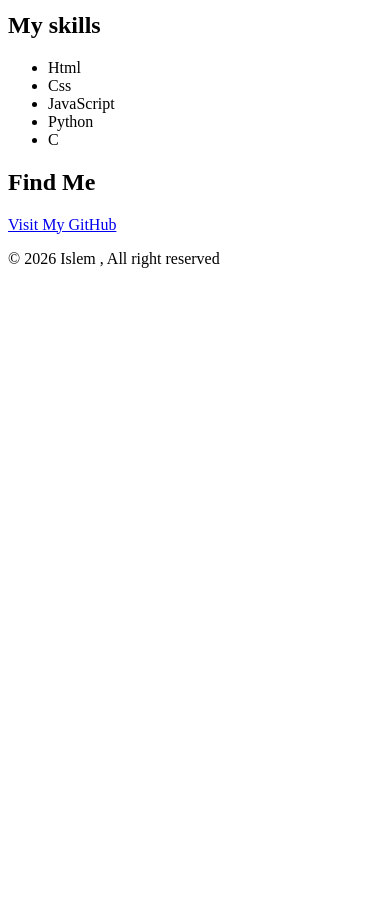
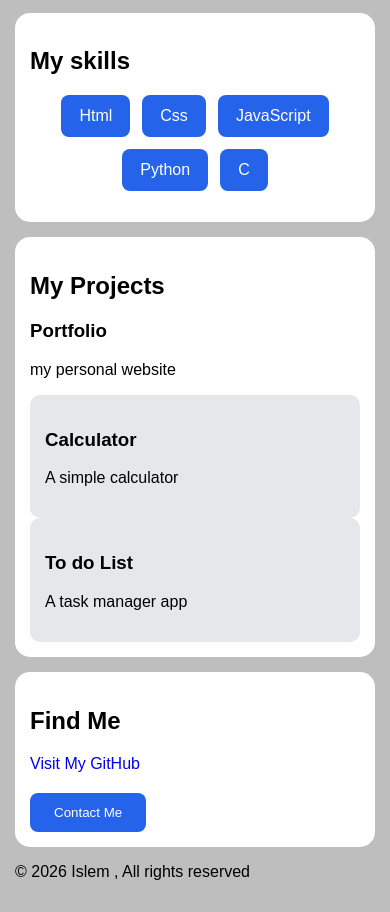
Before and after one commit to Islem-Boulahioune/Week_01, a plain HTML site: page index.html in a window 390 px wide. Shown: the part 142-1054 px from the top of the page. Before the commit the page ends 844 px from the top, so only its background shows below. Drawn offline with Linux system fonts and the light colour scheme.

Commit message:
Complete portfolio layout and responsive design

```diff
--- a/index.html
+++ b/index.html
@@ -5,12 +5,13 @@
     <meta charset="UTF-8">
     <meta name="viewport" content="width=device-width, initial-scale=1.0">
     <meta name="description" content="Islem's personal portfolio">
+    <link rel="stylesheet" href="style.css">
     <title>My First Website</title>
 </head>
 
 <body>
     <header>
-        <h1>Hello It's ISLEM HERE</h1>
+        <h1 class="maintitle">Hello it's ISLEM HERE</h1>
         <p>
             My name is islem I am a cs student at university
             of Jijel ,I'm learning web development and building
@@ -19,25 +20,43 @@
     </header>
 
     <main>
-        <section>
-            <h2>My skills</h2>
-            <ul>
+        <section class="skills">
+            <h2 class="title">My skills</h2>
+            <ul class="skills-container">
                 <li>Html</li>
                 <li>Css</li>
                 <li>JavaScript</li>
                 <li>Python</li>
                 <li>C</li>
             </ul>
+
         </section>
         <section>
-            <h2>Find Me</h2>
-            <a href="http://github.com/Islem-Boulahioune">
+            <h2>My Projects</h2>
+            <div class="project_grid">
+                <div class="project_card">
+                    <h3>Portfolio</h3>
+                    <p>my personal website</p>
+                </div>
+                <div class="project-card">
+                    <h3>Calculator</h3>
+                    <p>A simple calculator</p>
+                </div>
+                <div class="project-card">
+                    <h3>To do List</h3>
+                    <p>A task manager app</p>
+                </div>
+            </div>
+        </section>
+        <section>
+            <h2 class="title">Find Me</h2>
+            <a href="https://github.com/Islem-Boulahioune" target="_blank" rel="noopener noreferrer">
                 Visit My GitHub
-            </a>
+            </a><button type="button">Contact Me</button>
         </section>
     </main>
     <footer>
-        <p>&copy; 2026 Islem , All right reserved</p>
+        <p>&copy; 2026 Islem , All rights reserved</p>
     </footer>
 </body>
 
--- /dev/null
+++ b/style.css
@@ -0,0 +1,97 @@
+*{
+    box-sizing: border-box;
+}
+body{
+    background-color: rgb(190, 190, 190);
+    color: black;
+    font-family: Arial, sans-serif;
+    margin: 0;
+    padding: 30px;
+}
+h1{
+    color: #2563eb;
+    text-align: center;
+    font-size: 40px;
+}
+section{
+    background-color: white;
+    padding: 20px;
+    margin: 20px auto;
+    max-width: 700px;
+    border-radius: 15px;
+}
+/* li{
+    margin-bottom: 10px;
+} */
+.skills-container{
+    display: flex;
+    justify-content: space-evenly;
+    align-items: center;
+    gap: 25px;
+    flex-wrap: wrap;
+    padding: 0;
+    list-style: none; /* to delete the point before item in list*/
+}
+.skills-container li{
+    background-color: #2563eb;
+    color: white;
+    padding: 15px 25px;
+    border-radius: 8px;
+   /*list-style: none;  to delete the point before every item */
+}
+.project-grid{
+    display: grid;
+    grid-template-columns: repeat(auto-fit,minmax(180px,1fr));/* auto respnsive with-out media query*/
+    gap: 15px;
+}
+.project-card{
+    background-color: #e5e7eb;
+    padding: 15px;
+    border-radius: 10px;
+}
+a{
+    display: block;
+    text-decoration: none;
+}
+a:hover{
+    text-decoration: underline;
+}
+button{
+    background-color: #2563eb;
+    color: white;
+    padding: 12px 24px;
+    border: none;
+    margin-top: 20px;
+    border-radius: 8px;
+    cursor: pointer;
+    transition: background-color 0.2s ease,
+         transform 0.2s ease;
+}
+button:hover{
+    background: #1d4ed8;
+    transform: scale(1.05);
+}
+button:focus-visible,a:focus-visible{
+    outline: 3px solid orange;
+    outline-offset: 3px;
+}
+@media (max-width: 600px ){
+    /* mobile style */
+    body{
+        padding: 15px;
+    }
+    h1{
+        font-size: 28px;
+    }
+    section{
+        padding: 15px;
+        margin: 15px auto;
+    }
+    .skills-container{
+        justify-content: center;
+        gap: 12px;
+    }
+    .skills-container li{
+        padding: 12px 18px;
+    }
+}
```
Also changed, not shown: 1 other file.
